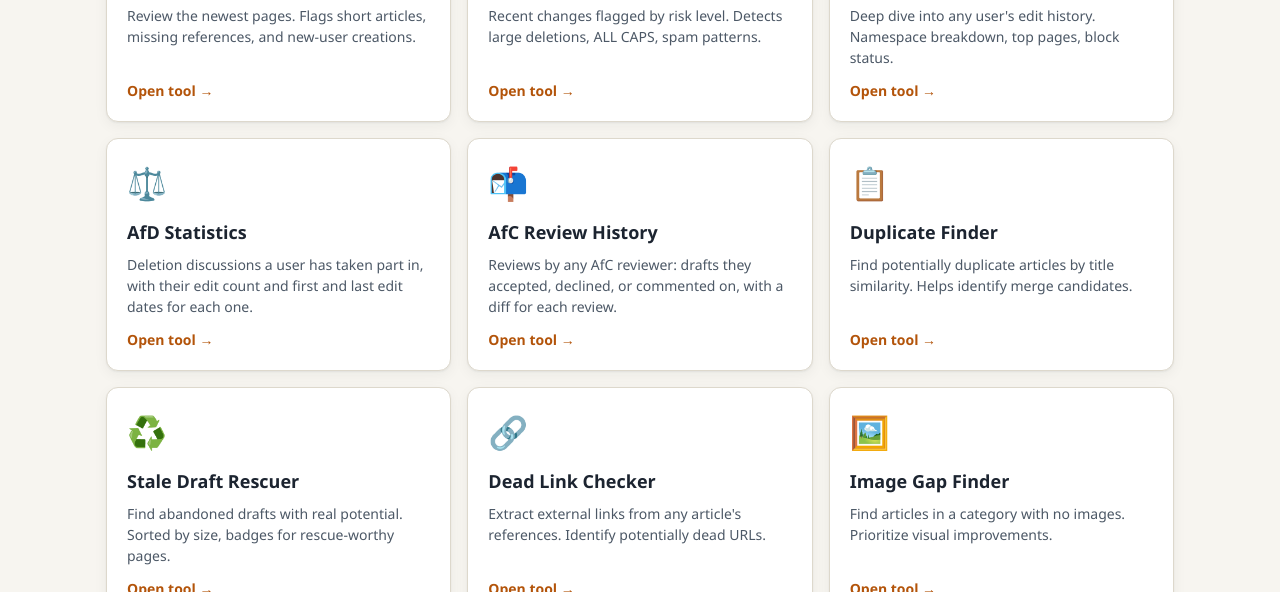
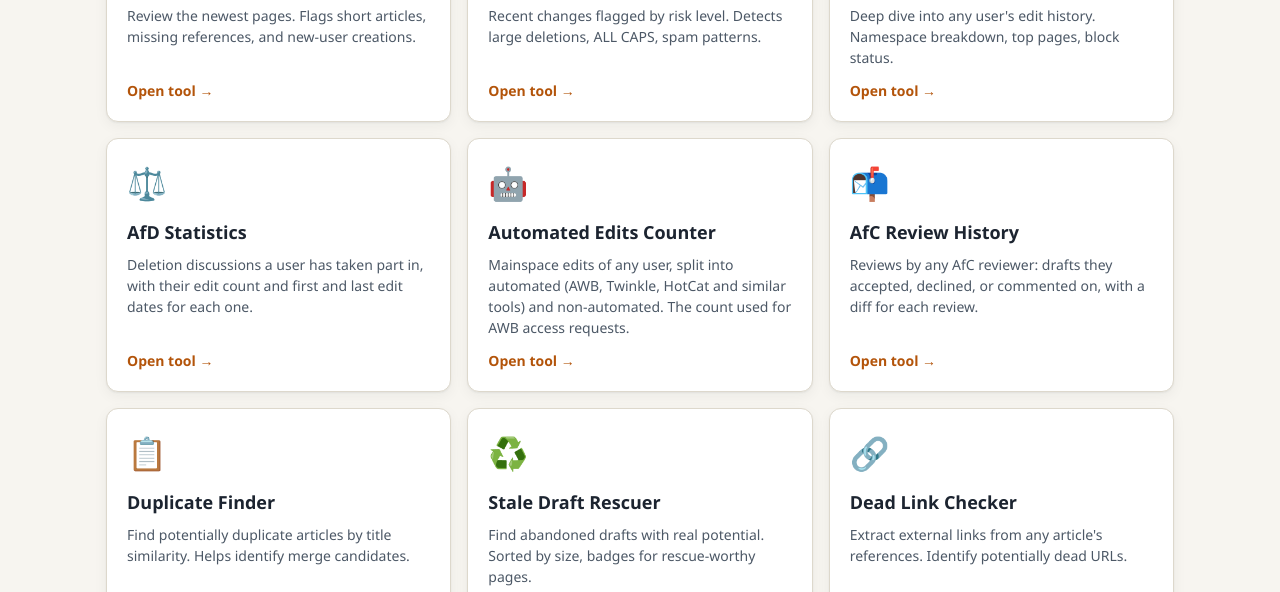
Before and after one commit to bharatwikisocrates/bharatpedia-tools, a plain HTML site: page index.html in a window 1280 px wide. Shown: the part 610-1202 px from the top of the page. Drawn offline with Linux system fonts and the light colour scheme.

Commit message:
Add Automated Edits Counter card to the index.

```diff
--- a/index.html
+++ b/index.html
@@ -82,7 +82,10 @@ footer { text-align: center; margin-top: 40px; color: var(--ink-faint); font-siz
 <a class="card" href="afd-stats.html">
 <span class="icon">⚖️</span><h2>AfD Statistics</h2><p>Deletion discussions a user has taken part in, with their edit count and first and last edit dates for each one.</p><span class="go">Open tool →</span>
 </a>
-<a class="card" href="afc-history.html">
+  <a class="card" href="autoedits.html">
+    <span class="icon">🤖</span><h2>Automated Edits Counter</h2><p>Mainspace edits of any user, split into automated (AWB, Twinkle, HotCat and similar tools) and non-automated. The count used for AWB access requests.</p><span class="go">Open tool →</span
+                                                                                                                                                                                                                                                         </a>
+    <a class="card" href="afc-history.html">
 <span class="icon">📬</span><h2>AfC Review History</h2><p>Reviews by any AfC reviewer: drafts they accepted, declined, or commented on, with a diff for each review.</p><span class="go">Open tool →</span>
 </a>
 <a class="card" href="duplicate-finder.html">
```
